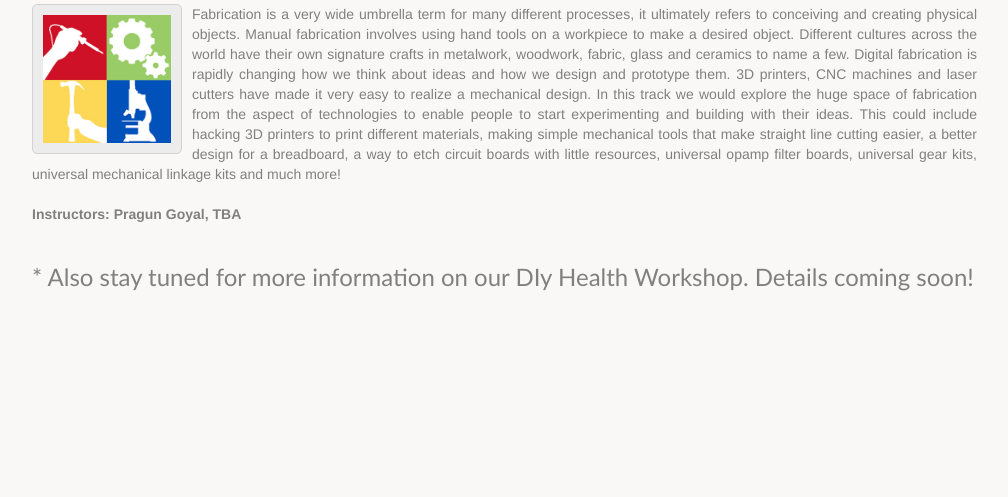
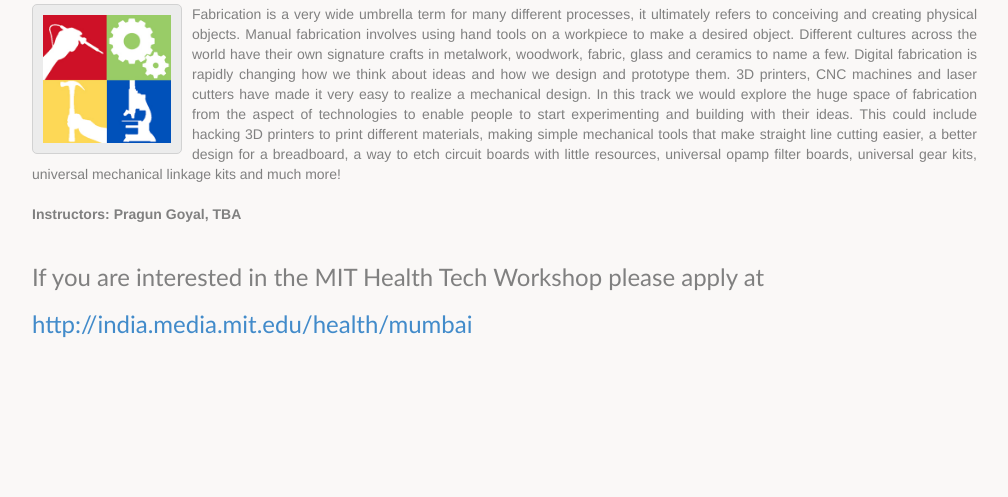
Before and after one commit to jeetesh-sisodia/mit-responsive, a PHP site: page /track_di14.php in a window 1280 px wide. Shown: the part 2738-3235 px from the top of the page, without its empty margins (233-1241 px from the left). Before the commit the page ends 3029 px from the top, so only its background shows below. Run offline with PHP 8.4, Linux system fonts and the light colour scheme; some web fonts are replaced.

Commit message:
MIT Health Tech workshop link at track

```diff
--- a/track_di14.php
+++ b/track_di14.php
@@ -140,9 +140,11 @@
         </div>
       </div>
 
-     <div class="row">
+
+      <div class="row">
       <div class="col-lg-12">
-      <h3 style="color:gray;font-family:calibri;">* Also stay tuned for more information on our DIy Health Workshop. Details coming soon!</h3>
+      <h3 style="color:gray;font-family:calibri;"> If you are interested in the MIT Health Tech Workshop please apply at</h3>
+      <h3 style="color:gray;font-family:calibri;"><a href="">http://india.media.mit.edu/health/mumbai </a></h3>
      </div>
      </div>
 
```
